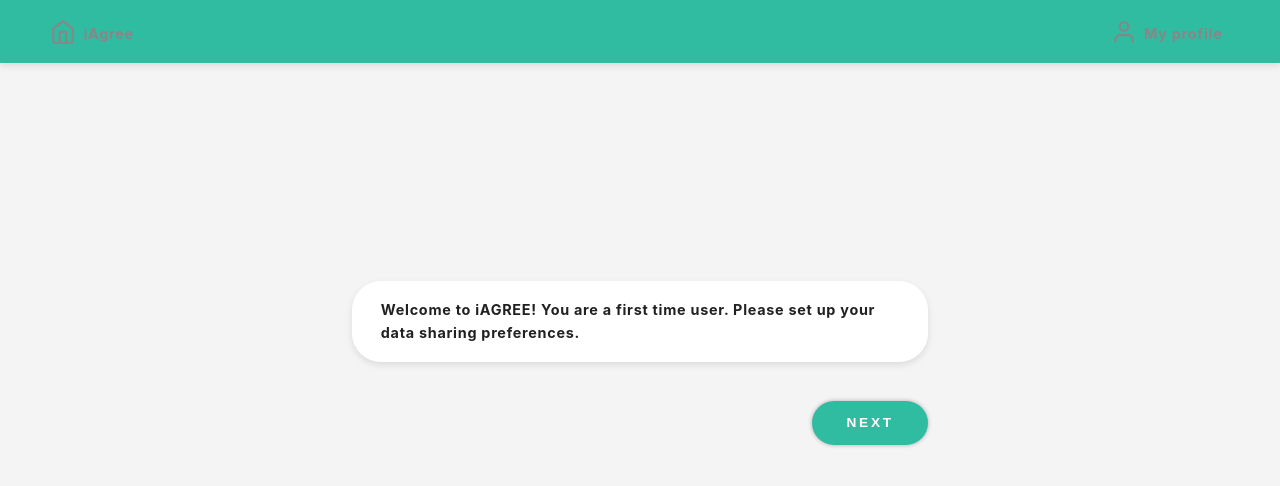
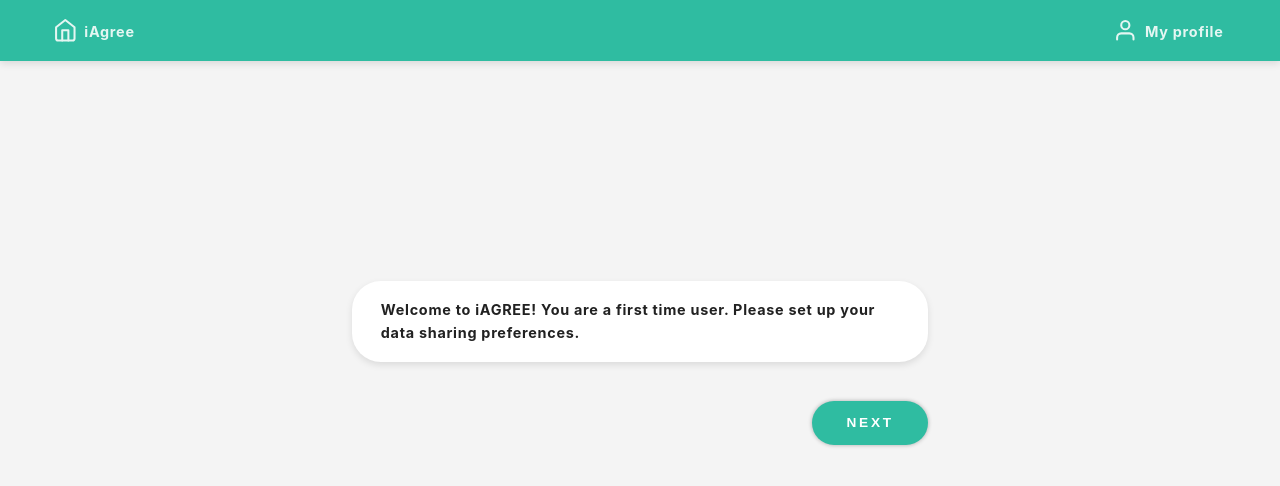
Before and after one commit to huzhx/baseline-preference, a React (Create React App) app: page /baseline-preference in a window 1280 px wide. Shown: the top 486 px of the page. Built offline with nearby package versions, Linux system fonts and the light colour scheme.

Commit message:
change icon_button text color

```diff
--- a/src/IconButton.module.css
+++ b/src/IconButton.module.css
@@ -1,17 +1,23 @@
 .icon_button {
+  min-width: 10em;
   padding: 0.8em 1.5em;
+  border-radius: 2em;
+  color: var(--primary-color-light);
+  font-size: 0.95rem;
+  line-height: 1.6em;
+  letter-spacing: 0.2em;
   cursor: pointer;
-  color: var(--secondary-text-color);
-  transition: 0.8s;
+  transition: 0.3s;
 }
 
 .icon_button:hover {
-  color: var(--primary-color-dark);
+  background-color: var(--primary-color-dark);
+  color: var(--text-icon);
 }
 
 .icon_button:active,
 .icon_button--active {
-  color: var(--primary-color-dark);
+  color: var(--text-icon);
 }
 
 .icon_button__layout {
@@ -26,7 +32,7 @@
   font-weight: 650;
   line-height: 1.6em;
   letter-spacing: 0.05em;
-  padding: 0.2em 0.5em 0 0.5em;
+  padding: 0.15em 0.5em 0 0.5em;
 }
 
 .icon_button__svg {
```
